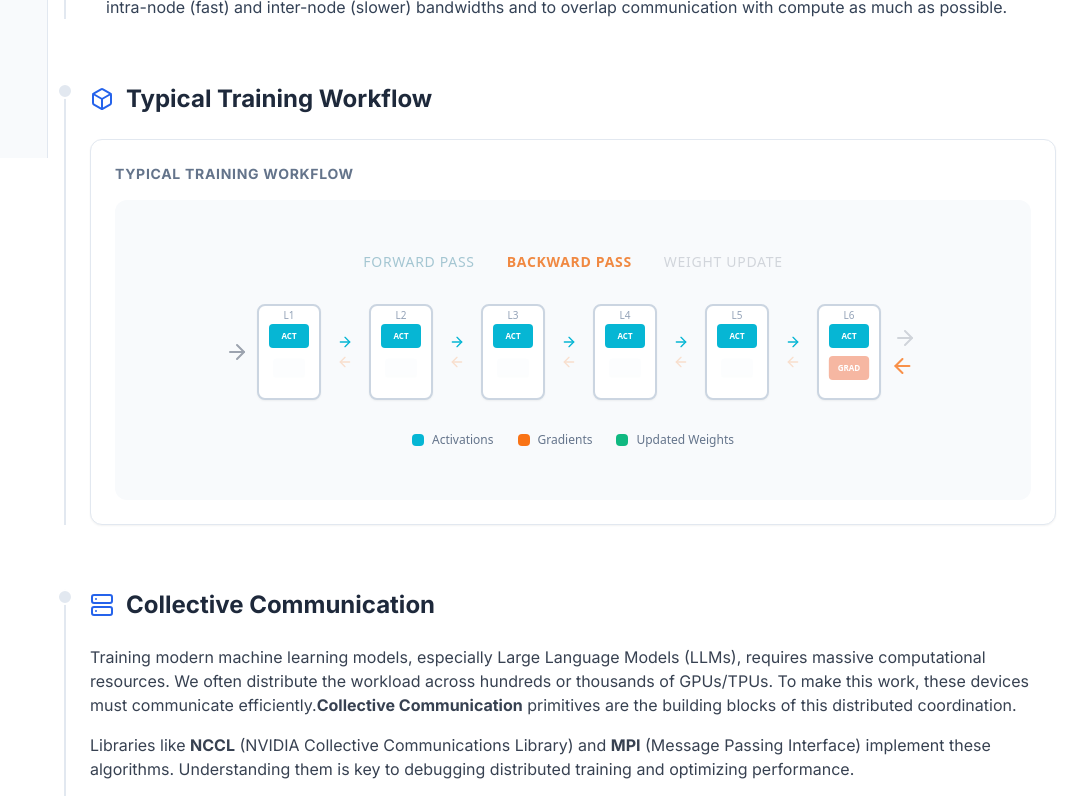
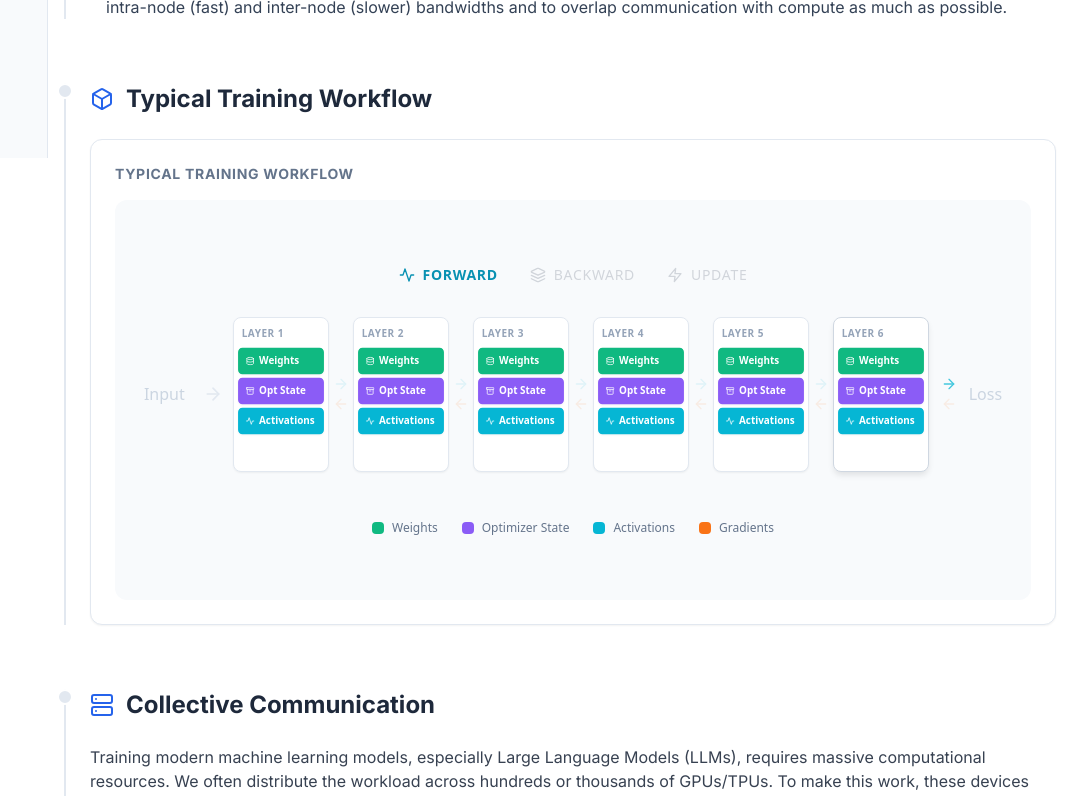
Before and after one commit to nikhilmitrax/ml-notes, a React (Vite) app: page /#/acceleratingmltraining in a window 1280 px wide. Shown: the part 642-1438 px from the top of the page, without its empty margins (208-1280 px from the left). Built offline with nearby package versions, Linux system fonts and the light colour scheme.

Commit message:
docs: Improve the visualization for training to show Optimizer state and weights in each layer

```diff
--- a/src/articles/AcceleratingMLTraining/sections/TypicalTraining.jsx
+++ b/src/articles/AcceleratingMLTraining/sections/TypicalTraining.jsx
@@ -1,56 +1,129 @@
-import React from 'react';
-import { Box, ArrowRight, ArrowLeft } from 'lucide-react';
-import { motion } from 'framer-motion';
+import React, { useState, useEffect, useCallback } from 'react';
+import { Box, ArrowRight, ArrowLeft, Database, Layers, Zap, Activity, Archive } from 'lucide-react';
+import { motion, AnimatePresence } from 'framer-motion';
 import Section from '../../../components/Section';
-import Header3 from '../../../components/Header3';
-import List from '../../../components/List';
-import ListItem from '../../../components/ListItem';
 import InteractiveCard from '../../../components/InteractiveCard';
 
-const TrainingWorkflow = () => {
-    const [phase, setPhase] = React.useState('idle'); // idle, forward, backward, update
-    const [activeStep, setActiveStep] = React.useState(-1);
-    const numLayers = 6;
-    React.useEffect(() => {
+// --- Simulation Hook ---
+
+const NUM_LAYERS = 6;
+const DELAY_FAST = 400;
+const DELAY_NORMAL = 800;
+const DELAY_LONG = 1500;
+
+const useTrainingSimulation = () => {
+    // Phase: 'idle', 'forward', 'backward', 'update'
+    const [phase, setPhase] = useState('idle');
+    const [activeLayerIndex, setActiveLayerIndex] = useState(-1);
+
+    // State for each layer's memory components
+    // Each layer has: weights (always present), activations (present/absent), gradients (present/absent), optimizerState (always present)
+    const [layers, setLayers] = useState(() =>
+        Array.from({ length: NUM_LAYERS }).map((_, i) => ({
+            id: i,
+            weights: { version: 0, highlighted: false },
+            activations: { present: false, highlighted: false },
+            gradients: { present: false, highlighted: false },
+            optimizerState: { version: 0, highlighted: false }
+        }))
+    );
+
+    const updateLayer = useCallback((index, updates) => {
+        setLayers(prev => prev.map((layer, i) =>
+            i === index ? { ...layer, ...updates } : layer
+        ));
+    }, []);
+
+    const updateAllLayers = useCallback((updateFn) => {
+        setLayers(prev => prev.map(updateFn));
+    }, []);
+
+    useEffect(() => {
         let isCancelled = false;
-
         const wait = (ms) => new Promise(resolve => setTimeout(resolve, ms));
 
         const runCycle = async () => {
             if (isCancelled) return;
 
-            // 1. Idle / Reset
+            // --- 1. Idle / Reset ---
             setPhase('idle');
-            setActiveStep(-1);
-            await wait(1000);
+            setActiveLayerIndex(-1);
+            // Reset activations and gradients, keep weights and optimizer state
+            updateAllLayers(l => ({
+                ...l,
+                activations: { present: false, highlighted: false },
+                gradients: { present: false, highlighted: false },
+                weights: { ...l.weights, highlighted: false },
+                optimizerState: { ...l.optimizerState, highlighted: false }
+            }));
+            await wait(DELAY_LONG);
             if (isCancelled) return;
 
-            // 2. Forward Pass
+            // --- 2. Forward Pass ---
             setPhase('forward');
-            for (let i = 0; i < numLayers; i++) {
+            for (let i = 0; i < NUM_LAYERS; i++) {
                 if (isCancelled) return;
-                setActiveStep(i);
-                await wait(800);
+                setActiveLayerIndex(i);
+
+                // Create activation
+                updateLayer(i, {
+                    activations: { present: true, highlighted: true }
+                });
+
+                await wait(DELAY_NORMAL);
+
+                // Dim activation highlight
+                updateLayer(i, {
+                    activations: { present: true, highlighted: false }
+                });
             }
             if (isCancelled) return;
-            await wait(500);
-            if (isCancelled) return;
+            setActiveLayerIndex(-1); // Finished forward
+            await wait(DELAY_FAST);
 
-            // 3. Backward Pass
+            // --- 3. Backward Pass ---
             setPhase('backward');
-            for (let i = numLayers - 1; i >= 0; i--) {
+            for (let i = NUM_LAYERS - 1; i >= 0; i--) {
                 if (isCancelled) return;
-                setActiveStep(i);
-                await wait(800);
+                setActiveLayerIndex(i);
+
+                // Create gradient
+                updateLayer(i, {
+                    gradients: { present: true, highlighted: true }
+                });
+
+                await wait(DELAY_NORMAL);
+
+                // Dim gradient highlight
+                updateLayer(i, {
+                    gradients: { present: true, highlighted: false }
+                });
             }
             if (isCancelled) return;
-            await wait(500);
-            if (isCancelled) return;
+            setActiveLayerIndex(-1); // Finished backward
+            await wait(DELAY_FAST);
 
-            // 4. Update
+            // --- 4. Optimizer Step (Update Weights) ---
             setPhase('update');
-            setActiveStep(-1);
-            await wait(2000);
+
+            // Highlight weights and optimizer state to show update
+            updateAllLayers(l => ({
+                ...l,
+                weights: { ...l.weights, highlighted: true, version: l.weights.version + 1 },
+                optimizerState: { ...l.optimizerState, highlighted: true, version: l.optimizerState.version + 1 }
+            }));
+
+            await wait(DELAY_LONG);
+
+            // Clear gradients and activations (memory freed), dim weights/optimizer
+            updateAllLayers(l => ({
+                ...l,
+                weights: { ...l.weights, highlighted: false },
+                optimizerState: { ...l.optimizerState, highlighted: false },
+                activations: { present: false, highlighted: false },
+                gradients: { present: false, highlighted: false }
+            }));
+
             if (isCancelled) return;
 
             // Loop
@@ -62,134 +135,182 @@ const TrainingWorkflow = () => {
         return () => {
             isCancelled = true;
         };
-    }, []);
+    }, [updateLayer, updateAllLayers]);
+
+    return { phase, layers, activeLayerIndex };
+};
+
+// --- Components ---
+
+const MemoryBlock = ({ label, color, active, icon: Icon }) => (
+    <motion.div
+        initial={{ scale: 0, opacity: 0 }}
+        animate={{
+            scale: active ? 1.1 : 1,
+            opacity: 1,
+            borderColor: active ? color : 'transparent'
+        }}
+        exit={{ scale: 0, opacity: 0 }}
+        className={`
+            w-full h-6 rounded flex items-center justify-between px-1.5 text-[9px] font-bold border
+            ${active ? 'shadow-sm' : ''}
+        `}
+        style={{
+            backgroundColor: active ? color : '#f1f5f9', // slate-100 for inactive
+            color: active ? '#fff' : '#94a3b8', // slate-400 for inactive
+            borderColor: active ? 'rgba(0,0,0,0.1)' : 'transparent'
+        }}
+    >
+        <span className="flex items-center gap-1">
+            {Icon && <Icon size={8} />}
+            {label}
+        </span>
+    </motion.div>
+);
+
+const LayerNode = ({ layer, phase, isActive }) => {
+    return (
+        <div className="relative flex flex-col items-center gap-2">
+            {/* Layer Box */}
+            <motion.div
+                className="w-24 bg-white rounded-lg border border-slate-200 shadow-sm p-2 flex flex-col gap-1.5"
+                animate={{
+                    borderColor: isActive ? '#94a3b8' : '#e2e8f0',
+                    boxShadow: isActive ? '0 4px 6px -1px rgba(0, 0, 0, 0.1)' : '0 1px 2px 0 rgba(0, 0, 0, 0.05)'
+                }}
+            >
+                <div className="text-[10px] uppercase tracking-wider text-slate-400 font-semibold mb-0.5 flex justify-between items-center">
+                    <span>Layer {layer.id + 1}</span>
+                    {layer.weights.highlighted && <Zap size={10} className="text-emerald-500 fill-emerald-500" />}
+                </div>
+
+                {/* Weights (Always present) */}
+                <MemoryBlock
+                    label="Weights"
+                    color="#10b981" // emerald-500
+                    active={true}
+                    icon={Database}
+                />
+
+                {/* Optimizer State (Always present) */}
+                <MemoryBlock
+                    label="Opt State"
+                    color="#8b5cf6" // violet-500
+                    active={true}
+                    icon={Archive}
+                />
+
+                {/* Activations (Transient) */}
+                <div className="h-6 w-full"> {/* Placeholder to prevent layout shift if we wanted fixed height, but here we stack */}
+                    <AnimatePresence mode='popLayout'>
+                        {layer.activations.present && (
+                            <MemoryBlock
+                                key="act"
+                                label="Activations"
+                                color="#06b6d4" // cyan-500
+                                active={true} // Always colored if present
+                                icon={Activity}
+                            />
+                        )}
+                    </AnimatePresence>
+                </div>
+
+                {/* Gradients (Transient) */}
+                <div className="h-6 w-full">
+                    <AnimatePresence mode='popLayout'>
+                        {layer.gradients.present && (
+                            <MemoryBlock
+                                key="grad"
+                                label="Gradients"
+                                color="#f97316" // orange-500
+                                active={true}
+                                icon={Layers}
+                            />
+                        )}
+                    </AnimatePresence>
+                </div>
+            </motion.div>
+        </div>
+    );
+};
+
+const ConnectionArrow = ({ active, direction = 'right', color = 'text-slate-300' }) => {
+    return (
+        <div className={`flex items-center justify-center w-8 transition-colors duration-300 ${active ? color : 'text-slate-200'}`}>
+            {direction === 'right' ? <ArrowRight size={20} /> : <ArrowLeft size={20} />}
+        </div>
+    );
+};
+
+const TrainingWorkflow = () => {
+    const { phase, layers, activeLayerIndex } = useTrainingSimulation();
 
     return (
-        <div className="p-8 bg-slate-50 rounded-xl overflow-hidden flex flex-col items-center gap-8 font-sans select-none min-h-[300px] justify-center">
+        <div className="p-8 bg-slate-50 rounded-xl overflow-hidden flex flex-col items-center gap-8 font-sans select-none min-h-[400px] justify-center">
 
-            {/* Status Indicator */}
+            {/* Legend / Status */}
             <div className="flex gap-8 text-sm font-medium uppercase tracking-wider">
-                <div className={`transition-colors duration-300 ${phase === 'forward' ? 'text-cyan-600 font-bold' : 'text-gray-300'}`}>
-                    Forward Pass
+                <div className={`flex items-center gap-2 transition-colors duration-300 ${phase === 'forward' ? 'text-cyan-600 font-bold' : 'text-gray-300'}`}>
+                    <Activity size={16} /> Forward
                 </div>
-                <div className={`transition-colors duration-300 ${phase === 'backward' ? 'text-orange-500 font-bold' : 'text-gray-300'}`}>
-                    Backward Pass
+                <div className={`flex items-center gap-2 transition-colors duration-300 ${phase === 'backward' ? 'text-orange-500 font-bold' : 'text-gray-300'}`}>
+                    <Layers size={16} /> Backward
                 </div>
-                <div className={`transition-colors duration-300 ${phase === 'update' ? 'text-emerald-600 font-bold' : 'text-gray-300'}`}>
-                    Weight Update
+                <div className={`flex items-center gap-2 transition-colors duration-300 ${phase === 'update' ? 'text-emerald-600 font-bold' : 'text-gray-300'}`}>
+                    <Zap size={16} /> Update
                 </div>
             </div>
 
-            {/* Main Pipeline Visualization */}
-            <div className="flex items-center gap-2">
-                {/* Input Arrow */}
-                <div className="text-gray-400">
-                    <ArrowRight size={24} />
-                </div>
+            {/* Pipeline */}
+            <div className="flex items-center gap-1">
+                {/* Input */}
+                <div className="text-slate-300 px-2">Input</div>
+                <ConnectionArrow active={phase === 'forward' && activeLayerIndex === 0} direction="right" color="text-cyan-500" />
 
-                {Array.from({ length: numLayers }).map((_, i) => {
-                    // Determine state of this block
-                    const hasActivation = (phase === 'forward' && i <= activeStep) || phase === 'backward' || phase === 'update';
-                    const hasGradient = (phase === 'backward' && i >= activeStep) || phase === 'update';
-                    const isUpdating = phase === 'update';
-
-                    return (
-                        <React.Fragment key={i}>
-                            {/* Block */}
-                            <div className="relative">
-                                <motion.div
-                                    className={`
-                                        w-16 h-24 rounded-lg border-2 shadow-sm flex flex-col items-center justify-center gap-2 transition-colors duration-500
-                                        ${isUpdating ? 'bg-emerald-100 border-emerald-500' : 'bg-white border-slate-300'}
-                                    `}
-                                    animate={isUpdating ? { scale: [1, 1.1, 1], borderColor: "#10b981" } : { scale: 1 }}
-                                >
-                                    {/* Layer Label */}
-                                    <span className="text-[10px] text-slate-400 absolute top-1">L{i + 1}</span>
-
-                                    {/* Activation Indicator */}
-                                    <motion.div
-                                        initial={false}
-                                        animate={{
-                                            opacity: hasActivation ? 1 : 0.1,
-                                            scale: hasActivation ? 1 : 0.8,
-                                            backgroundColor: hasActivation ? "#06b6d4" : "#e2e8f0" // cyan-500
-                                        }}
-                                        className="w-10 h-6 rounded bg-slate-200 flex items-center justify-center text-[8px] text-white font-bold"
-                                    >
-                                        {hasActivation && "ACT"}
-                                    </motion.div>
-
-                                    {/* Gradient Indicator */}
-                                    <motion.div
-                                        initial={false}
-                                        animate={{
-                                            opacity: hasGradient ? 1 : 0.1,
-                                            scale: hasGradient ? 1 : 0.8,
-                                            backgroundColor: hasGradient ? "#f97316" : "#e2e8f0" // orange-500
-                                        }}
-                                        className="w-10 h-6 rounded bg-slate-200 flex items-center justify-center text-[8px] text-white font-bold"
-                                    >
-                                        {hasGradient && "GRAD"}
-                                    </motion.div>
+                {layers.map((layer, i) => (
+                    <React.Fragment key={layer.id}>
+                        <LayerNode
+                            layer={layer}
+                            phase={phase}
+                            isActive={i === activeLayerIndex}
+                        />
+                        {i < NUM_LAYERS - 1 && (
+                            <div className="flex flex-col gap-1">
+                                {/* Forward Arrow */}
+                                <motion.div animate={{ opacity: phase === 'forward' && i === activeLayerIndex ? 1 : 0.1 }}>
+                                    <ArrowRight size={16} className="text-cyan-500" />
+                                </motion.div>
+                                {/* Backward Arrow */}
+                                <motion.div animate={{ opacity: phase === 'backward' && i === activeLayerIndex ? 1 : 0.1 }}>
+                                    <ArrowLeft size={16} className="text-orange-500" />
                                 </motion.div>
                             </div>
+                        )}
+                    </React.Fragment>
+                ))}
 
-                            {/* Connection Arrow */}
-                            {i < numLayers - 1 && (
-                                <div className="w-8 flex flex-col items-center justify-center gap-1 h-24">
-                                    {/* Forward Arrow */}
-                                    <motion.div
-                                        animate={{
-                                            opacity: (phase === 'forward' && i < activeStep) || phase === 'backward' || phase === 'update' ? 1 : 0.2,
-                                            x: (phase === 'forward' && i === activeStep) ? [0, 5, 0] : 0
-                                        }}
-                                        className="text-cyan-500"
-                                    >
-                                        <ArrowRight size={16} />
-                                    </motion.div>
-
-                                    {/* Backward Arrow */}
-                                    <motion.div
-                                        animate={{
-                                            opacity: (phase === 'backward' && i >= activeStep) || phase === 'update' ? 1 : 0.2,
-                                            x: (phase === 'backward' && i === activeStep) ? [0, -5, 0] : 0
-                                        }}
-                                        className="text-orange-500"
-                                    >
-                                        <ArrowLeft size={16} />
-                                    </motion.div>
-                                </div>
-                            )}
-                        </React.Fragment>
-                    );
-                })}
-
-                {/* Output / Loss Gradients */}
-                <div className="w-8 h-24 flex flex-col items-center justify-center gap-1">
-                    {/* Forward Output */}
-                    <motion.div
-                        animate={{ opacity: phase === 'forward' || phase === 'idle' ? 1 : 0.2 }}
-                        className="text-gray-400"
-                    >
-                        <ArrowRight size={24} />
+                {/* Output / Loss */}
+                <div className="flex flex-col gap-1 ml-2">
+                    <motion.div animate={{ opacity: phase === 'forward' && activeLayerIndex === -1 ? 1 : 0.1 }}>
+                        <ArrowRight size={16} className="text-cyan-500" />
                     </motion.div>
-
-                    {/* Backward Gradient Input */}
-                    <motion.div
-                        animate={{
-                            opacity: phase === 'backward' || phase === 'update' ? 1 : 0.2,
-                            x: (phase === 'backward' && activeStep === numLayers - 1) ? [0, -5, 0] : 0
-                        }}
-                        className="text-orange-500"
-                    >
-                        <ArrowLeft size={24} />
+                    <motion.div animate={{ opacity: phase === 'backward' && activeLayerIndex === NUM_LAYERS - 1 ? 1 : 0.1 }}>
+                        <ArrowLeft size={16} className="text-orange-500" />
                     </motion.div>
                 </div>
+                <div className="text-slate-300 px-2">Loss</div>
             </div>
 
-            {/* Legend */}
-            <div className="flex gap-6 text-xs text-slate-500">
+            {/* Memory Legend */}
+            <div className="flex gap-6 text-xs text-slate-500 mt-4">
+                <div className="flex items-center gap-2">
+                    <div className="w-3 h-3 rounded bg-emerald-500"></div>
+                    <span>Weights</span>
+                </div>
+                <div className="flex items-center gap-2">
+                    <div className="w-3 h-3 rounded bg-violet-500"></div>
+                    <span>Optimizer State</span>
+                </div>
                 <div className="flex items-center gap-2">
                     <div className="w-3 h-3 rounded bg-cyan-500"></div>
                     <span>Activations</span>
@@ -198,14 +319,10 @@ const TrainingWorkflow = () => {
                     <div className="w-3 h-3 rounded bg-orange-500"></div>
                     <span>Gradients</span>
                 </div>
-                <div className="flex items-center gap-2">
-                    <div className="w-3 h-3 rounded bg-emerald-500"></div>
-                    <span>Updated Weights</span>
-                </div>
             </div>
         </div>
     );
-}
+};
 
 const TypicalTraining = () => {
     return (
```
